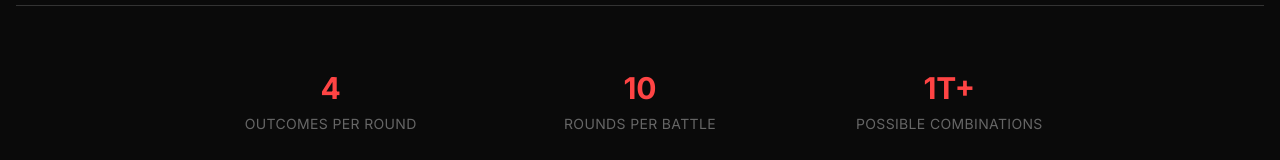
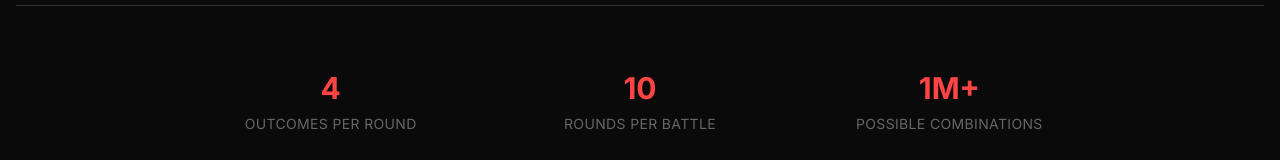
Before and after one commit to KristiyanTs/game-theory, a Next.js app: page / in a window 1280 px wide. Shown: the part 562-722 px from the top of the page. Built offline with nearby package versions, Linux system fonts and the light colour scheme; no server answers; the database is empty.

Commit message:
Update Home page display and refactor Leaderboard component
- Changed the displayed value for "Rounds Per Battle" from "1T+" to "1M+" on the Home page.
- Removed the personality archetype display from the Leaderboard component to streamline the information presented.

```diff
--- a/src/app/page.tsx
+++ b/src/app/page.tsx
@@ -61,7 +61,7 @@ export default function Home() {
               <div className="text-sm text-muted uppercase tracking-wide">Rounds Per Battle</div>
             </div>
             <div className="text-center space-y-2">
-              <div className="text-3xl font-bold text-accent">1T+</div>
+              <div className="text-3xl font-bold text-accent">1M+</div>
               <div className="text-sm text-muted uppercase tracking-wide">Possible Combinations</div>
             </div>
           </div>
--- a/src/components/Leaderboard.tsx
+++ b/src/components/Leaderboard.tsx
@@ -112,7 +112,7 @@ export function Leaderboard() {
   return (
     <div className="space-y-3">
       {models.map((model, index) => {
-        const { behavioralMetrics, personalityArchetype } = model
+        const { behavioralMetrics } = model
         const isTop3 = index < 3
 
         return (
@@ -131,10 +131,6 @@ export function Leaderboard() {
 
                 <div className="min-w-0 flex-1">
                   <h3 className="text-lg font-bold text-foreground truncate">{formatModelName(model.name)}</h3>
-                  <div className="flex items-center gap-2 text-sm">
-                    <span className="text-lg">{personalityArchetype.emoji}</span>
-                    <span className="text-accent font-medium">{personalityArchetype.archetype}</span>
-                  </div>
                 </div>
               </div>
 
```
